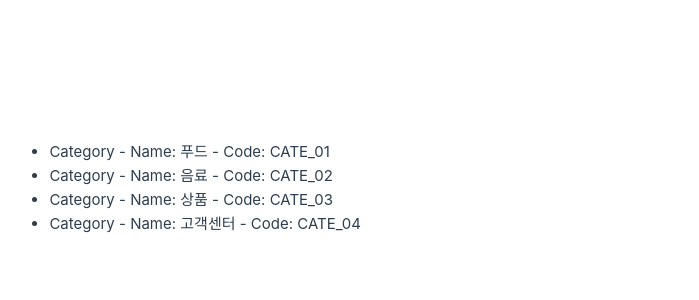
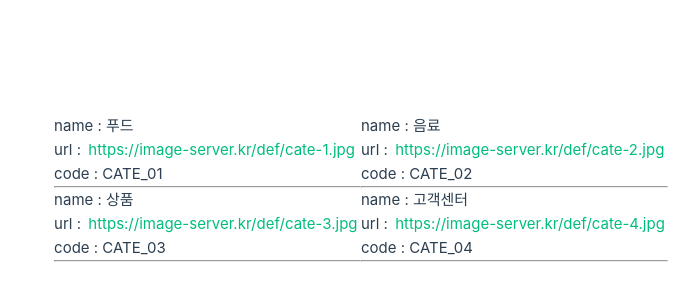
Before and after one commit to jelly-hello-vue/jelly-hello-vue.github.io, a Vue app: page / in a window 1280 px wide. Shown: the part 212-512 px from the top of the page, without its empty margins (279-978 px from the left). Built offline with nearby package versions, Linux system fonts and the light colour scheme.

Commit message:
App.vue 코드 수정

```diff
--- a/src/App.vue
+++ b/src/App.vue
@@ -1,26 +1,11 @@
 <script setup>
-import { ref, onMounted } from 'vue'
-
-const parentMessage = ref('Category')
-const categories = ref([])
-
-onMounted(async () => {
-  try {
-    const response = await fetch('/src/assets/category.json')
-    const data = await response.json()
-    categories.value = data
-  } catch (error) {
-    console.error('Error fetching category data:', error)
-  }
-})
+import category from "@/assets/category.json"
+const categories = category
 </script>
-
 <template>
-  <div>
-    <ul>
-      <li v-for="(category, index) in categories" :key="index">
-        {{ parentMessage }} - Name: {{ category.name }} - Code: {{ category.code }}
-      </li>
-    </ul>
-  </div>
+ <div v-for="item in categories">
+  name : {{ item.name }} <br>
+  url : <a v-bind:href=item.image_url>{{ item.image_url }}</a> <br>
+  code : {{ item.code }} <hr>
+ </div>
 </template>
```
